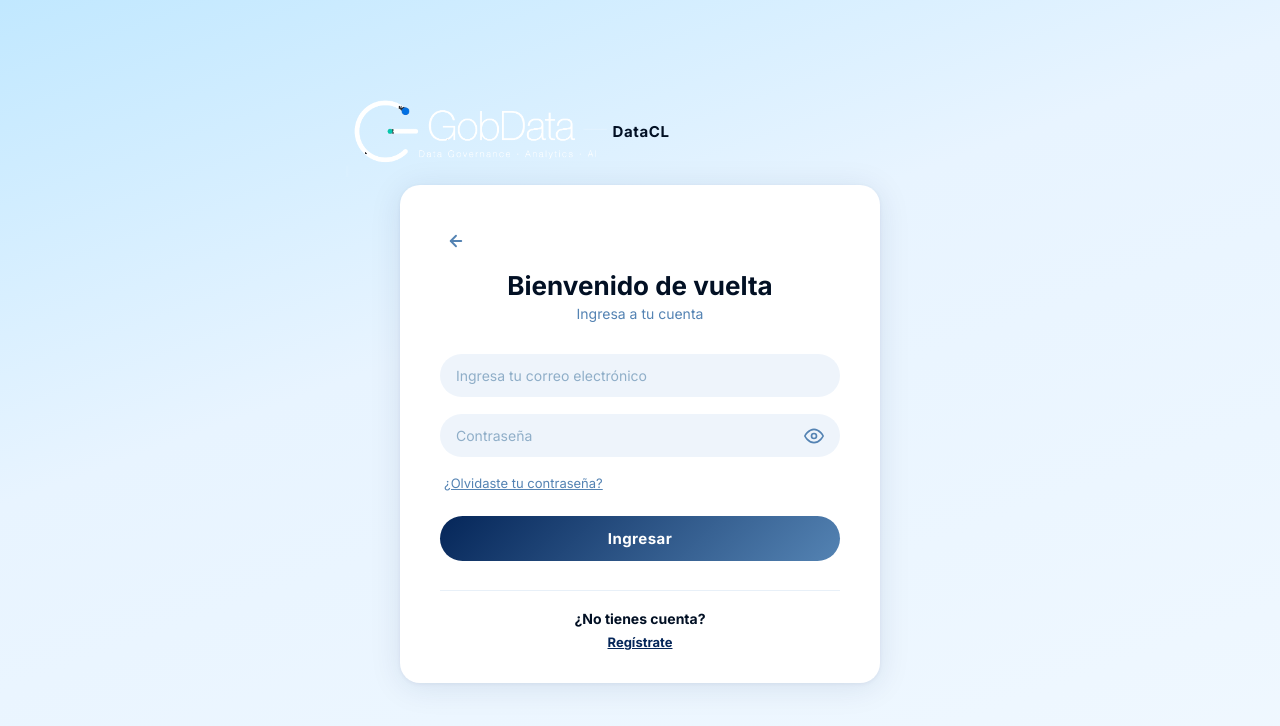
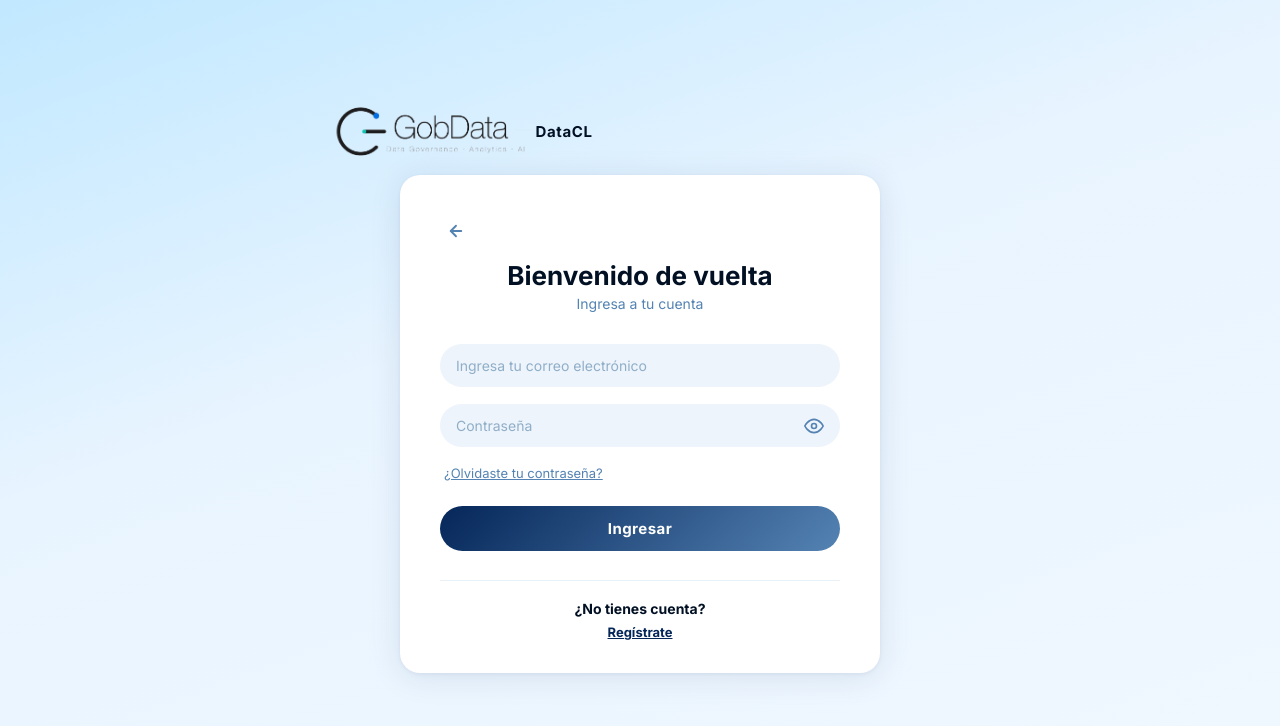
Before and after one commit to DanyO1627/datacl-react, a React (Vite) app in the folder frontend/: page /login in a window 1280 px wide. Shown: the top 726 px of the page. Built offline with nearby package versions, Linux system fonts and the light colour scheme.

Commit message:
actualizo logo

```diff
--- a/frontend/src/components/BarraLateral.jsx
+++ b/frontend/src/components/BarraLateral.jsx
@@ -2,6 +2,10 @@ import { useNavigate, useLocation } from "react-router-dom";
 import { useAuth } from "../context/AuthContext";
 import Logo from "../components/Logo";
 import "../styles/barraLateral.css";
+import Logo_negro from "../assets/GobData_logo.png"
+import miniBlanco from "../assets/mini blanco.png"
+import Logo_blanco from "../assets/logo_blanco.png"
+
 
 // LINKS DE NAVEGACIÓN
 const LINKS = [
@@ -99,10 +103,12 @@ export default function BarraLateral() {
   return (
     <aside className="barra-lateral">
 
-      {/* LOGO */}
-      <div className="barra-lateral__logo">
-        <Logo size="lg" onClick={() => navigate("/dashboard")} />
-      </div>
+
+      {/* Logo */}
+        <div className="barra-lateral__logo">
+          <Logo size="sm" src={Logo_blanco} onClick={() => navigate("/dashboard")} />
+          <span className="login-logo-text"></span>
+        </div>
 
       {/* los links */}
       <nav className="barra-lateral__nav">
--- a/frontend/src/components/Logo.jsx
+++ b/frontend/src/components/Logo.jsx
@@ -1,15 +1,17 @@
 import logoImg from "../assets/logo_blanco.png";
 import "../styles/logo.css";
 
-export default function Logo({ size = "md", theme = "dark", onClick }) {
+export default function Logo({ size = "md", theme = "dark", onClick, src }) {
+  const imgSrc = src || logoImg;
   return (
     <div
       className={`logo logo--${size} logo--${theme} ${onClick ? "logo--clickeable" : ""}`}
       onClick={onClick}
       role={onClick ? "button" : undefined}
     >
+
       <img
-        src={logoImg}
+        src={imgSrc}
         alt="DataCL"
         className="logo__imagen"
       />
--- a/frontend/src/pages/Login.jsx
+++ b/frontend/src/pages/Login.jsx
@@ -3,6 +3,8 @@ import { useNavigate } from "react-router-dom";
 import { useAuth } from "../context/AuthContext";
 import "../styles/login.css";
 import Logo from "../components/Logo"
+import miniLogo from "../assets/miniGobData.png"
+import Logo_negro from "../assets/GobData_logo.png"
 
 // Ícono de ojo abierto
 function IconoOjoAbierto() {
@@ -110,7 +112,7 @@ export default function Login() {
 
         {/* Logo */}
         <div className="login-logo">
-          <Logo size="sm" onClick={() => navigate("/")} />
+          <Logo size="sm" src={Logo_negro} onClick={() => navigate("/")} />
           <span className="login-logo-text">DataCL</span>
         </div>
 
--- a/frontend/src/pages/Registro.jsx
+++ b/frontend/src/pages/Registro.jsx
@@ -2,6 +2,7 @@ import { useState } from "react";
 import { useNavigate } from "react-router-dom";
 import "../styles/registro.css";
 import Logo from "../components/Logo";
+import Logo_negro from "../assets/GobData_logo.png"
 
 function validarRut(rut) {
   const patron = /^\d{7,8}-[\dKk]$/;
@@ -136,9 +137,10 @@ export default function Registro() {
     <div className="registro-page">
       <div className="registro-wrapper">
 
-        <div className="registro-logo" onClick={() => navigate("/")}>
-          <Logo size="sm" />
-          <span className="registro-logo-text">DataCL</span>
+        {/* Logo */}
+        <div className="login-logo">
+          <Logo size="sm" src={Logo_negro} onClick={() => navigate("/")} />
+          <span className="login-logo-text">DataCL</span>
         </div>
 
         <div className="registro-card">
--- a/frontend/src/styles/barraLateral.css
+++ b/frontend/src/styles/barraLateral.css
@@ -25,8 +25,8 @@
 .barra-lateral__logo {
   display: flex;
   align-items: center;
-  justify-content: center;  /* ← centra horizontalmente */
-  padding: 16px 16px 24px;
+  justify-content: center;
+  padding: 16px 16px 24px 28px;
   border-bottom: 1px solid rgba(255, 255, 255, 0.08);
   margin-bottom: 16px;
 }
--- a/frontend/src/styles/logo.css
+++ b/frontend/src/styles/logo.css
@@ -1,8 +1,7 @@
 .logo {
-  display: flex;          /* mejor que inline-flex */
+  display: flex;
   align-items: center;
-  justify-content: flex-start;
-  padding-left: 16px;     /* 👈 aire a la izquierda */
+  justify-content: center;
 }
 
 .logo--clickeable {
@@ -19,10 +18,7 @@
 .logo--md .logo__imagen { height: 172px; }
 .logo--lg .logo__imagen { height: 280px; }
 
-.logo--lg .logo__imagen {
-  height: auto;
-  width: 290px;
-}
+.logo--sm .logo__imagen { height: 70px; }
 
 /* En fondos oscuros se ve normal,
    en fondos claros se puede ajustar brillo si hace falta */
--- a/frontend/src/styles/navbar.css
+++ b/frontend/src/styles/navbar.css
@@ -29,7 +29,7 @@
 .navbar__logo {
   color: #ffffff;
   font-size: 1.5rem;
-  font-weight: 700;
+  font-weight: 500;
   font-family: var(--fuente-titulo);
   letter-spacing: 0.03em;
   /* punto decorativo después del logo */
```
Also changed, not shown: frontend/src/assets/mini blanco.png (added).
